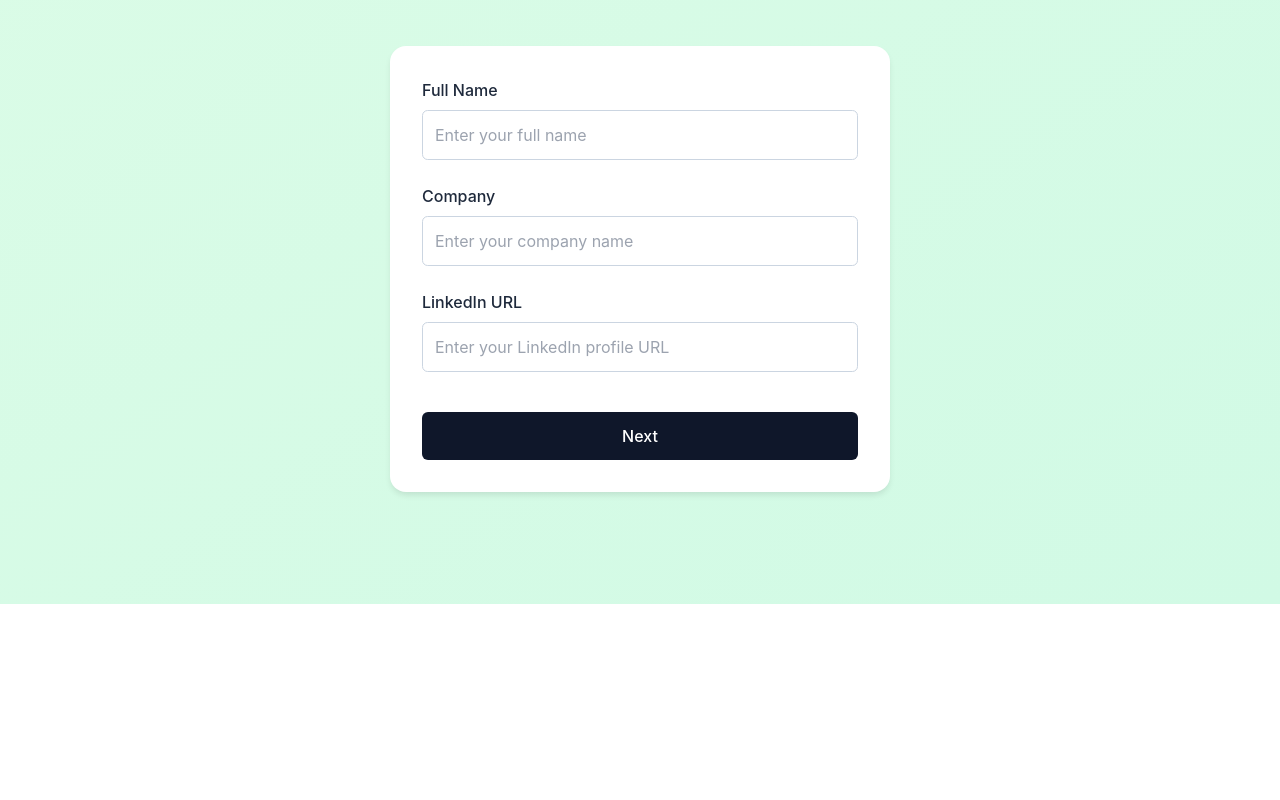
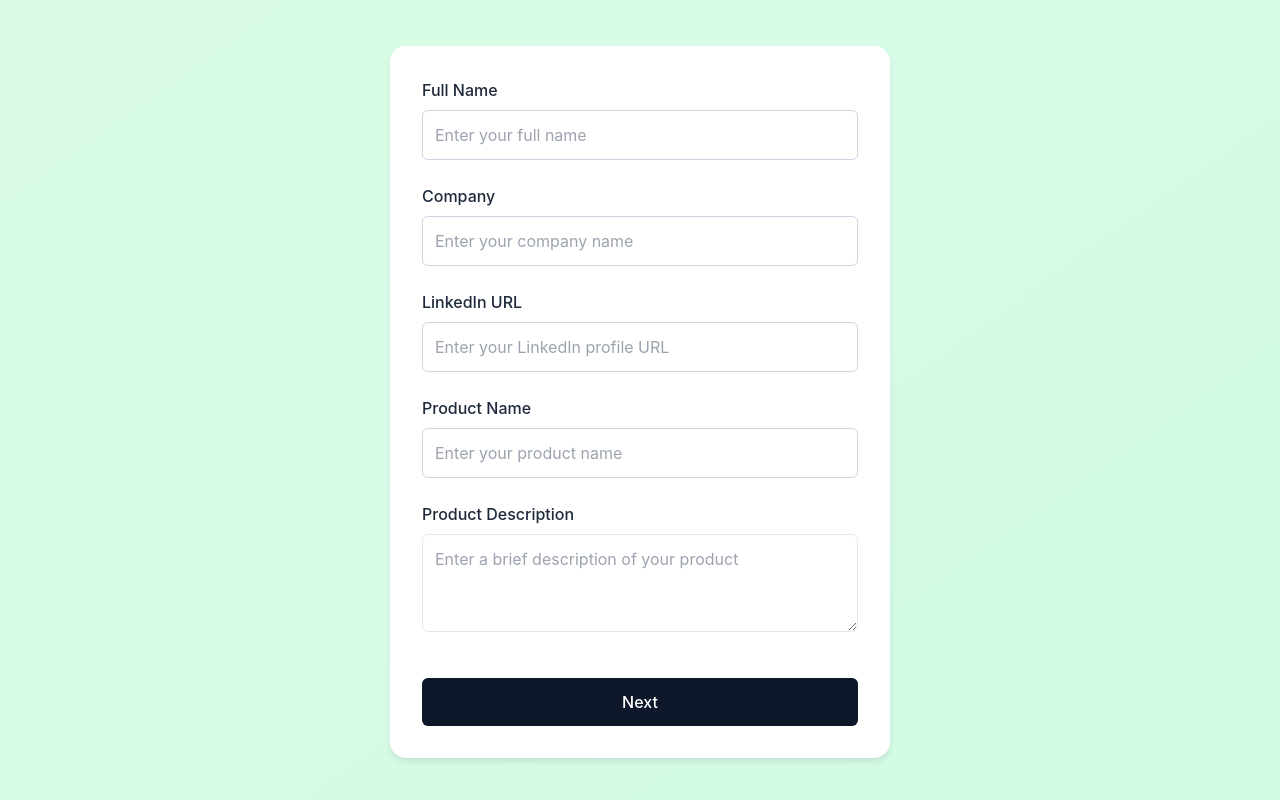
Before and after one commit to sfsuacm-dev/minoa_sales_pitch_llm, a React (Create React App) app in the folder frontend/react-front/: page / in a window 1280 px wide. Shown: the part 362-1162 px from the top of the page. Before the commit the page ends 966 px from the top, so only its background shows below. Built offline with nearby package versions, Linux system fonts and the light colour scheme.

Commit message:
added text boxes for product name and product descriptions

```diff
--- a/frontend/react-front/src/pages/InputsPage.jsx
+++ b/frontend/react-front/src/pages/InputsPage.jsx
@@ -1,7 +1,14 @@
 import React from "react";
+import { useNavigate } from "react-router-dom";
 import styles from "./InputsPage.module.css";
 
 export default function InputsPage() {
+  const navigate = useNavigate();
+
+  const handleNext = () => {
+    navigate('/pitch');
+  };
+
   return (
     <div>
       <nav className={styles.nav}>
@@ -39,7 +46,19 @@ export default function InputsPage() {
             <label htmlFor="linkedin">LinkedIn URL</label>
             <input type="url" id="linkedin" placeholder="Enter your LinkedIn profile URL"/>
           </div>
-          <button className={styles.generateButton}>Next</button>
+          <div className={styles.inputGroup}>
+            <label htmlFor="productName">Product Name</label>
+            <input type="text" id="productName" placeholder="Enter your product name"/>
+          </div>
+          <div className={styles.inputGroup}>
+            <label htmlFor="productDescription">Product Description</label>
+            <textarea
+              id="productDescription"
+              placeholder="Enter a brief description of your product"
+              rows="3"
+            />
+          </div>
+          <button className={styles.generateButton} onClick={handleNext}>Next</button>
         </div>
       </main>
     </div>
--- a/frontend/react-front/src/pages/InputsPage.module.css
+++ b/frontend/react-front/src/pages/InputsPage.module.css
@@ -114,6 +114,21 @@ body {
     box-sizing: border-box;
   }
 
+  .inputGroup textarea {
+    width: 100%;
+    padding: 0.75rem;
+    border: 1px solid #e2e8f0;
+    border-radius: 0.375rem;
+    font-size: 1rem;
+    outline: none;
+    resize: vertical;
+  }
+
+  .inputGroup textarea:focus {
+    border-color: #2563eb;
+    box-shadow: 0 0 0 1px #2563eb;
+  }
+
   .generateButton {
     background-color: #0f172a;
     color: white;
```
